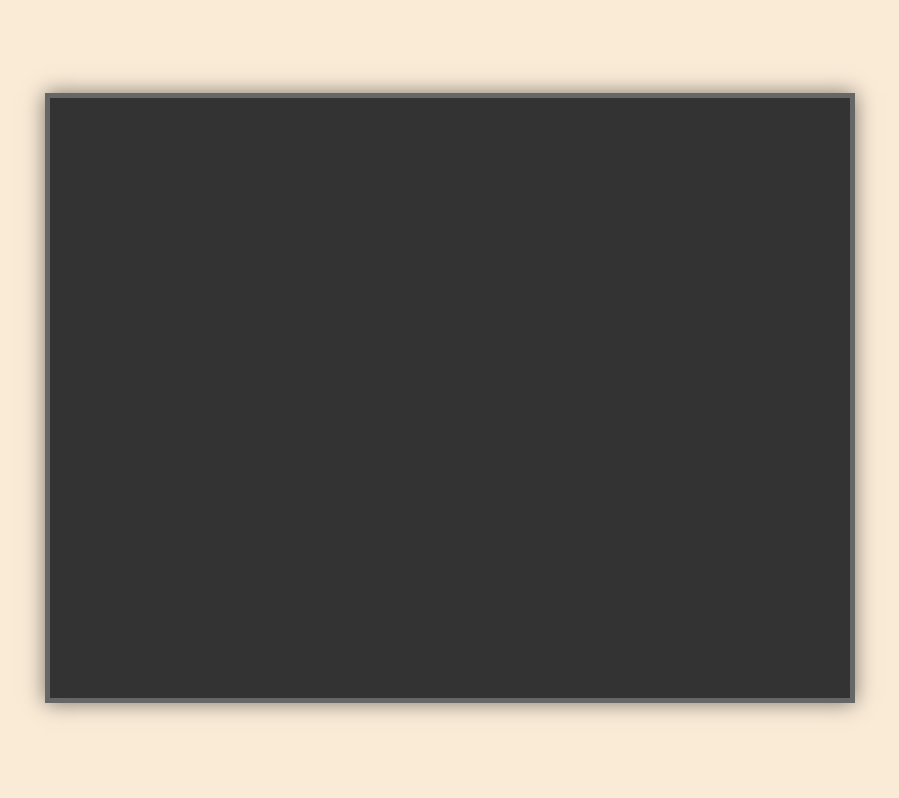
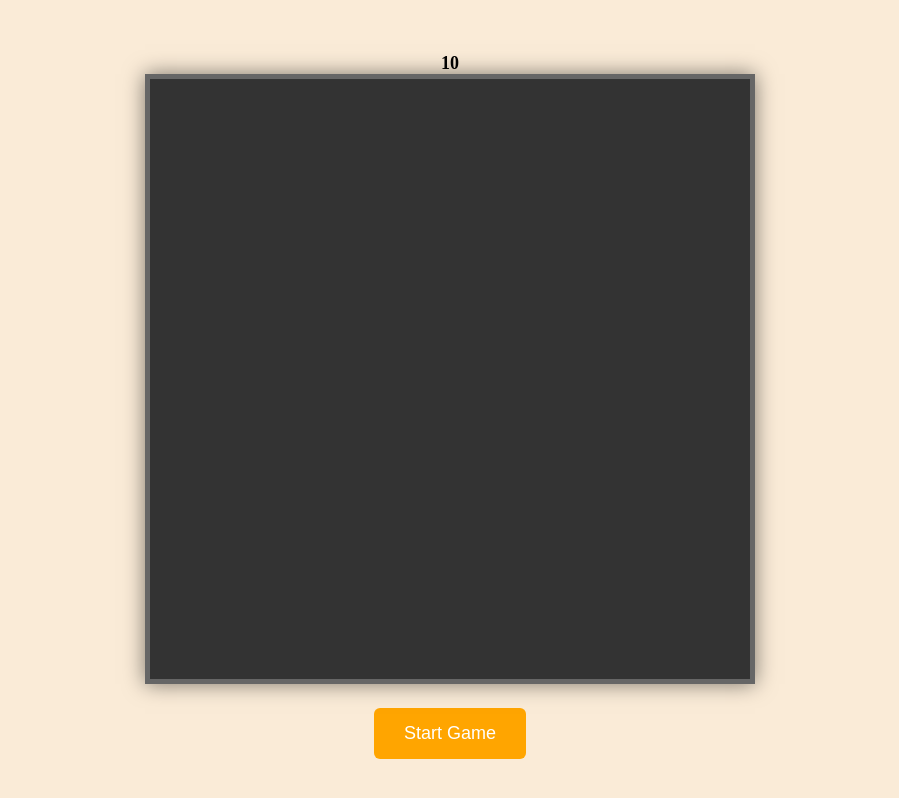
Before and after one commit to Jaysingh7355/Snake_game, a plain HTML site: page index.html in a window 1280 px wide. Shown: the whole page, without its empty margins (190-1089 px from the left). Drawn offline with Linux system fonts and the light colour scheme.

Commit message:
Added score Board and start button

```diff
--- a/index.html
+++ b/index.html
@@ -8,7 +8,7 @@
 </head>
 <body>
 
-    <div id="gmae-arena">
+    <div id="game-arena">
 
 
     </div>
--- a/index.js
+++ b/index.js
@@ -1 +1,31 @@
-console.log("script working");
+document.addEventListener("DOMContentLoaded" ,() => {
+    const gameArena = document.getElementById("game-arena");
+    const arenaSize = 600;
+    const cellSize = 20;
+    let score = 0;
+    let gameStarted = false;
+    let food = 0;
+    let snake = [{X:160, y:200},{X:140,y:200},{x:120, y:200}];
+    let dx = cellSize; // Displacement of x axies
+    let dy = 0; //Displacement of y axies
+
+
+
+
+    function startGame(){
+        const scoreBoard = document.createElement('div');
+        scoreBoard.id = 'score-board';
+        scoreBoard.textContent = '10';
+        document.body.insertBefore(scoreBoard, gameArena);
+
+
+        const StartButton = document.createElement('button');
+        StartButton.textContent = 'Start Game';
+        StartButton.classList.add('Start-Button');
+        document.body.appendChild(StartButton);
+
+
+
+    }
+   startGame();
+});
--- a/style.css
+++ b/style.css
@@ -8,8 +8,8 @@ body{
     text-align: center;
 }
 
-#gmae-arena {
-    width: 800px;
+#game-arena {
+    width: 600px;
     height: 600px;
     background-color: #333;
     position: relative;
@@ -18,3 +18,22 @@ body{
     box-shadow: 0 0 20px rgb(0,0,0,0.5);
 
 }
+#score-board{
+    font-size: large;
+    font-weight: bold;
+    color: black;
+    margin: 10px,0;
+}
+
+.Start-Button {
+    background-color: orange;
+    color: white;
+    padding: 15px 30px;
+    text-align: center;
+    text-decoration: none;
+    font-size: 18px;
+    margin: 4px 0;
+    cursor: pointer;
+    border: none;
+    border-radius: 6px;
+}
```
